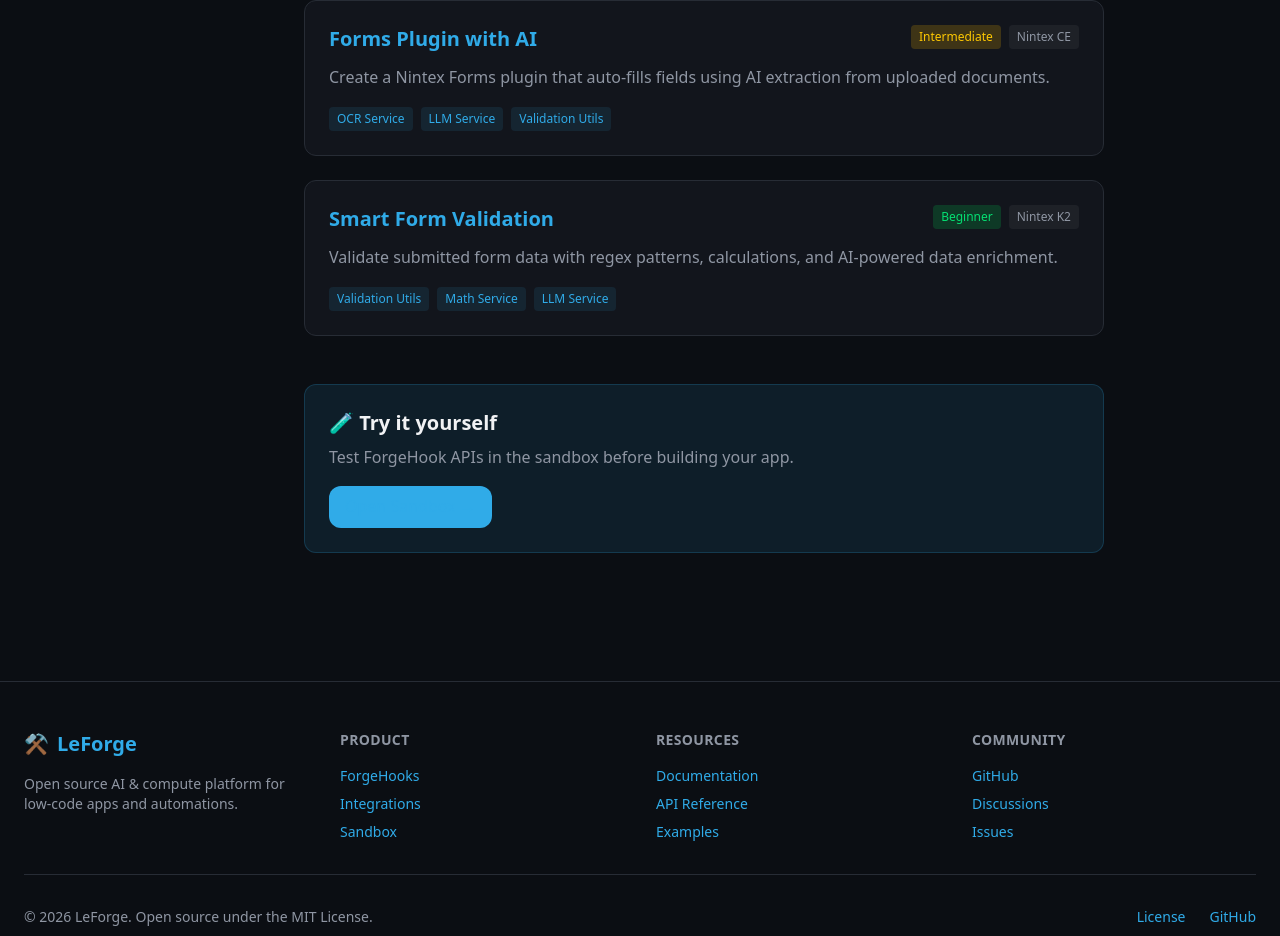
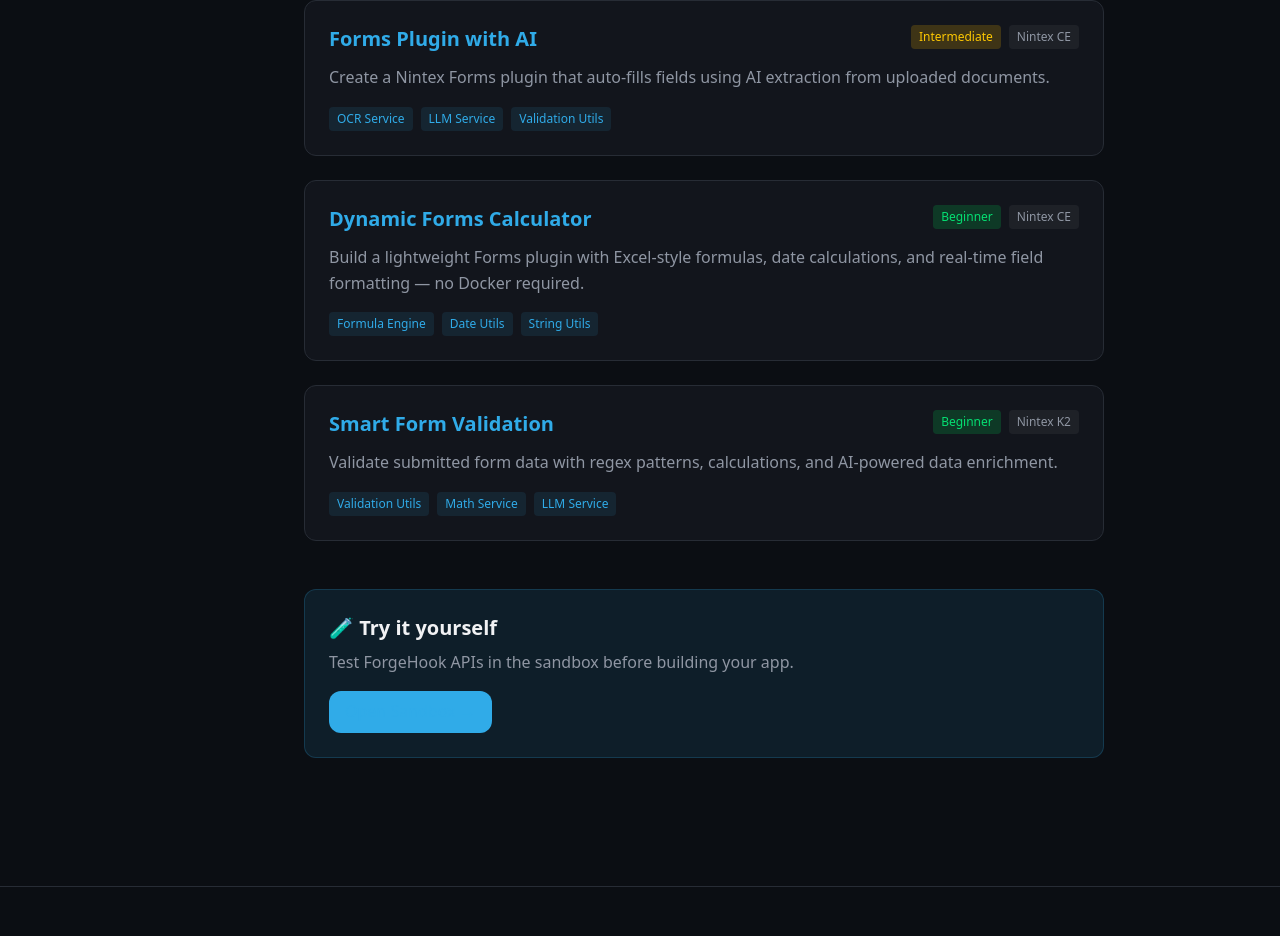
Before and after one commit to LeForgeio/website, a Next.js app: page /docs/examples in a window 1280 px wide. Shown: the part 1580-2516 px from the top of the page. Built offline with nearby package versions, Linux system fonts and the light colour scheme.

Commit message:
Add Nintex Forms Calculator example using embedded plugins

```diff
--- a/src/app/docs/examples/page.tsx
+++ b/src/app/docs/examples/page.tsx
@@ -79,6 +79,15 @@
     href: "/docs/examples/nintex-forms-plugin",
   },
   {
+    id: "nintex-forms-calculator",
+    title: "Dynamic Forms Calculator",
+    description: "Build a lightweight Forms plugin with Excel-style formulas, date calculations, and real-time field formatting — no Docker required.",
+    difficulty: "Beginner",
+    forgehooks: ["Formula Engine", "Date Utils", "String Utils"],
+    platform: "Nintex CE",
+    href: "/docs/examples/nintex-forms-calculator",
+  },
+  {
     id: "form-validation",
     title: "Smart Form Validation",
     description: "Validate submitted form data with regex patterns, calculations, and AI-powered data enrichment.",
```
